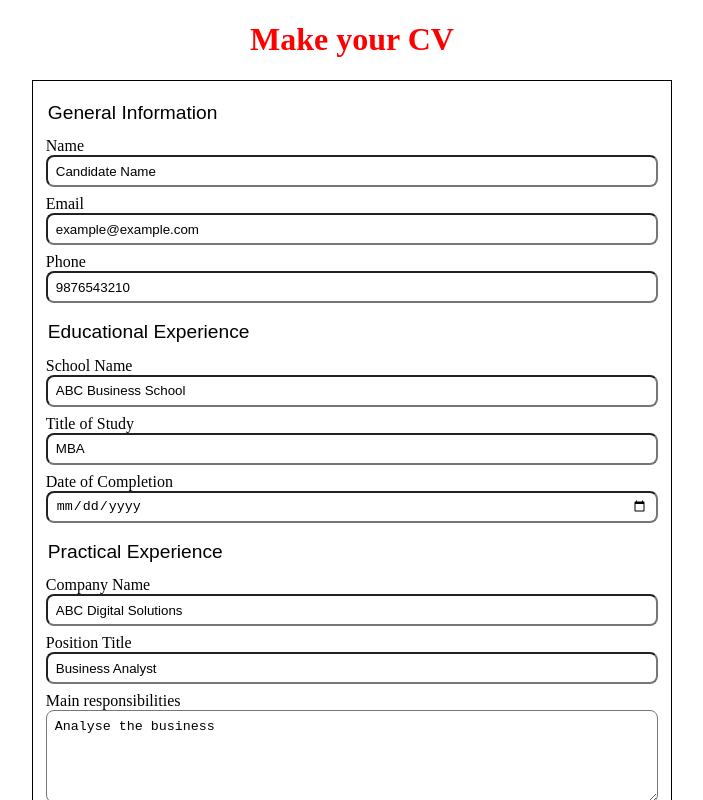
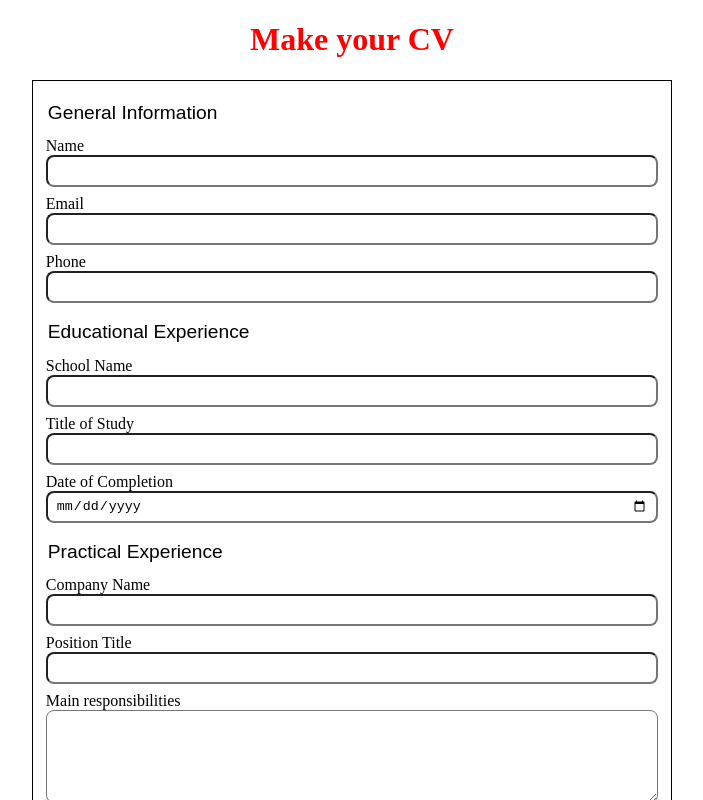
Before and after one commit to jawahar-minsky/cv_application, a React (Vite) app: page / in a window 1280 px wide. Shown: the top 800 px of the page, without its empty margins (288-991 px from the left). Built offline with nearby package versions, Linux system fonts and the light colour scheme.

Commit message:
Removed default useState values

```diff
--- a/src/App.jsx
+++ b/src/App.jsx
@@ -28,26 +28,26 @@ function App() {
             ))}`;
     }
   }
-  const [name_value,setName]=useState('Candidate Name')
+  const [name_value,setName]=useState('')
   const [nameError, setNameError] = useState(true)
   const nameRegex = /^[A-Za-z ,.'-]+$/;
-  const [email,setEmail]=useState('example@example.com')
+  const [email,setEmail]=useState('')
   const [emailError, setEmailError]=useState(true)
   const emailRegex = /^[a-zA-Z0-9._%+-]+@[a-zA-Z0-9.-]+\.[a-zA-Z]{2,}$/;
-  const [phone,setPhone]=useState('9876543210')
+  const [phone,setPhone]=useState('')
   const [phoneError, setPhoneError] = useState(true)
   const phoneRegex = /^[6-9]+[0-9]{9}$/;
   const textRegex = /^[a-zA-Z0-9,'!%. ]*$/;
-  const [school, setSchool] = useState('ABC Business School')
+  const [school, setSchool] = useState('')
   const [schoolError, setSchoolError] = useState(true)
-  const [study_title, setStudyTitle] = useState('MBA')
+  const [study_title, setStudyTitle] = useState('')
   const [titleError, setTitleError] = useState(true)
   const [completionDate, setCompletionDate] = useState('')
-  const [company, setCompany] = useState('ABC Digital Solutions')
+  const [company, setCompany] = useState('')
   const [companyError, setCompanyError] = useState(true)
-  const [position, setPosition] = useState('Business Analyst')
+  const [position, setPosition] = useState('')
   const [positionError, setPositionError] = useState(true)
-  const [responsibilities, setResponsibilities] = useState('Analyse the business')
+  const [responsibilities, setResponsibilities] = useState('')
   const [responsibilityError, setResponsibilityError] = useState(true)
   const [startDate, setStartDate]=useState('')
   const [isChecked, setIsChecked] = useState(false)
```
